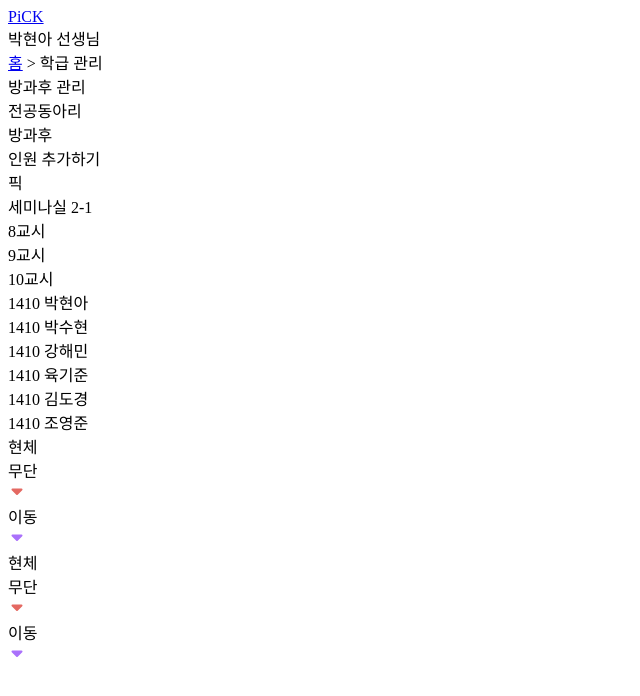
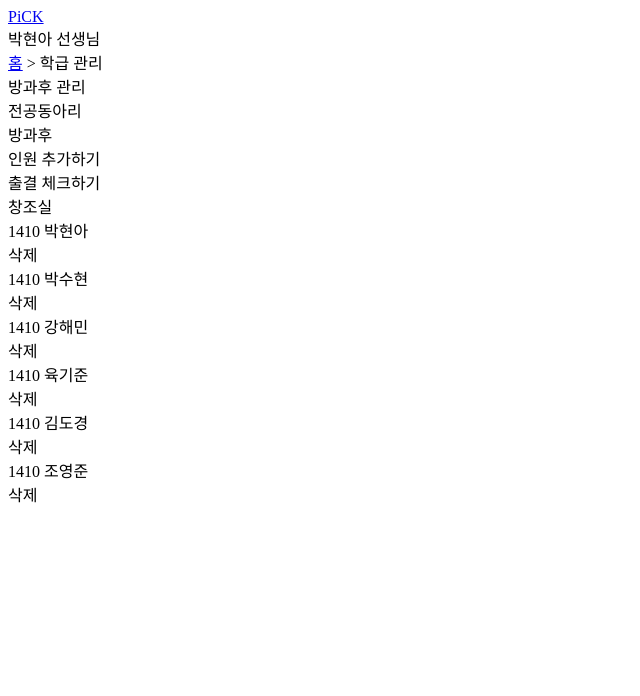
Before and after one commit to DSM-PICK/PICK2024_FRONT, a Next.js app: page /afterManage in a window 1280 px wide. Shown: the top 696 px of the page, without its empty margins (0-640 px from the left). Built offline with nearby package versions, Linux system fonts and the light colour scheme.

Commit message:
chore : 디자인 수정 및 코드 개선

```diff
--- a/src/app/afterManage/page.tsx
+++ b/src/app/afterManage/page.tsx
@@ -5,7 +5,6 @@ import react, { useState } from "react";
 import { getFullToday, getWeekDay } from "@/utils/date";
 import Button from "../components/common/button/page";
 import { Dropdown } from "../components/common/dropdown/page";
-import DoubleTab from "../components/common/tab/page";
 import { AfterCheck } from "../components/common/list/after/page";
 import { AfterTab } from "../components/common/tab/after/page";
 import Modal from "../components/common/modal/page";
@@ -14,14 +13,15 @@ import { AfterDelete } from "../components/common/list/after/delete/page";
 const AfterManage = () => {
   const [edit, setEdit] = useState<boolean>(false);
   const [change, setChange] = useState<boolean>(false);
-  const [add, setAdd] = useState<boolean>(false);
   const [modal, setModal] = useState<boolean>(false);
+  const [saveModal, setSaveModal] = useState<boolean>(false);
 
   const onClickEdit = () => {
     setEdit(true);
   };
 
   const onClickSave = () => {
+    setSaveModal(true);
     setEdit(false);
   };
 
@@ -41,11 +41,19 @@ const AfterManage = () => {
     setModal(false);
   };
 
+  const handleSaveModalCancel = () => {
+    setSaveModal(false);
+  };
+
+  const handleSaveModalConfirm = () => {
+    setSaveModal(false);
+  };
+
   const commonStyle = " bg-white text-label1 rounded-lg py-3 px-10";
 
   const threeStyle = " bg-white text-label1 rounded-lg py-3 px-25";
 
-  const datalist = {
+  const [datalist, setDatalist] = useState({
     name: [
       "1410 박현아",
       "1410 박수현",
@@ -55,6 +63,15 @@ const AfterManage = () => {
       "1410 조영준",
     ],
     state: ["취업", "자퇴", "출석", "현체", "귀가", "출석"],
+  });
+
+  const handleDelete = (index: number) => {
+    setDatalist((prevList) => {
+      const updatedList = { ...prevList };
+      updatedList.name.splice(index, 1);
+      updatedList.state.splice(index, 1);
+      return updatedList;
+    });
   };
 
   return (
@@ -64,7 +81,7 @@ const AfterManage = () => {
         <div className="text-neutral-200 text-sub-title3-B">
           <Link href="/main">홈</Link> &gt; 학급 관리
         </div>
-        <div className="flex justify-between">
+        <div className="flex justify-between items-center">
           <div className="flex font-sans text-heading4 text-gray-900 gap-4 items-center">
             방과후 관리
             <div className="text-neutral-200 text-heading5">
@@ -96,13 +113,28 @@ const AfterManage = () => {
               <Dropdown type="club" />
             </div>
           ) : (
-            <div>
+            <div className=" flex gap-4">
               <Button
                 colorType="ghost"
                 children="인원 추가하기"
                 buttonSize="small"
                 onClick={onClickAdd}
               />
+              {edit ? (
+                <Button
+                  colorType="ghost"
+                  children="출결 저장하기"
+                  buttonSize="small"
+                  onClick={onClickSave}
+                />
+              ) : (
+                <Button
+                  colorType="ghost"
+                  children="출결 체크하기"
+                  buttonSize="small"
+                  onClick={onClickEdit}
+                />
+              )}
             </div>
           )}
         </div>
@@ -146,30 +178,35 @@ const AfterManage = () => {
                   ))}
                 </div>
                 <div className=" flex gap-11">
+                  {edit ? (
+                    <>
+                      <AfterCheck state="현체" day={3} edit={true} />
+                      <AfterCheck state="무단" day={5} edit={true} />
+                      <AfterCheck state="이동" day={3} edit={true} />
+                    </>
+                  ) : (
+                    <>
                       <AfterCheck state="현체" day={3} />
                       <AfterCheck state="무단" day={5} />
                       <AfterCheck state="이동" day={3} />
-                  {/*이부분은 api연결하면서 할 예정 */}
+                    </>
+                  )}
                 </div>
               </div>
             </>
           ) : (
             <>
-              <div className=" flex gap-13">
-                <div className=" flex gap-2 items-center">
-                  <div className=" text-heading5 text-primary-100">
-                    픽{/**api연결 */}
-                  </div>
-                  <div className=" text-sub-title2-M text-neutral-300">
-                    세미나실 2-1{/**api연결 */}
-                  </div>
+              {edit ? (
+                <div className=" flex flex-col gap-8">
+                  <div className=" flex gap-20">
+                    <div className=" text-heading5 justify-center flex text-primary-100 w-29">
+                      창조실
                     </div>
                     <div className="flex gap-11">
                       <div className={threeStyle}>8교시</div>
                       <div className={threeStyle}>9교시</div>
                       <div className={threeStyle}>10교시</div>
                     </div>
-                {/* <AfterDelete student="1410 박현아" /> */}
                   </div>
                   <div className=" flex gap-13">
                     <div className=" flex flex-col gap-6">
@@ -183,15 +220,42 @@ const AfterManage = () => {
                       ))}
                     </div>
                     <div className=" flex gap-x-11 gap-y-6 flex-wrap content-start">
+                      {edit ? (
+                        <>
+                          <AfterCheck state="현체" day={3} edit={true} />
+                          <AfterCheck state="무단" day={3} edit={true} />
+                          <AfterCheck state="이동" day={3} edit={true} />
+                          <AfterCheck state="현체" day={3} edit={true} />
+                          <AfterCheck state="무단" day={3} edit={true} />
+                          <AfterCheck state="이동" day={3} edit={true} />
+                        </>
+                      ) : (
+                        <>
                           <AfterCheck state="현체" day={3} />
                           <AfterCheck state="무단" day={3} />
                           <AfterCheck state="이동" day={3} />
                           <AfterCheck state="현체" day={3} />
                           <AfterCheck state="무단" day={3} />
                           <AfterCheck state="이동" day={3} />
-                  {/*이부분은 api연결하면서 할 예정 */}
+                        </>
+                      )}
                     </div>
                   </div>
+                </div>
+              ) : (
+                <div className=" flex gap-8 flex-col">
+                  <div className=" text-heading5 text-primary-100">창조실</div>
+                  <div className=" flex gap-x-13 gap-y-5 flex-wrap">
+                    {datalist.name.map((name, index) => (
+                      <AfterDelete
+                        student={name}
+                        key={index}
+                        onDelete={() => handleDelete(index)}
+                      />
+                    ))}
+                  </div>
+                </div>
+              )}
             </>
           )}
         </div>
@@ -205,6 +269,16 @@ const AfterManage = () => {
           onConfirm={handleModalConfirm}
         />
       )}
+      {saveModal && (
+        <Modal
+          type="button"
+          heading1={`${datalist.name.length}외 1명의`}
+          heading2="변경된 상태를 저장하시겠습니까?"
+          buttonMessage="확인"
+          onCancel={handleSaveModalCancel}
+          onConfirm={handleSaveModalConfirm}
+        />
+      )}
     </div>
   );
 };
--- a/src/app/components/common/list/after/page.tsx
+++ b/src/app/components/common/list/after/page.tsx
@@ -4,35 +4,41 @@ import { CaretDown } from "@/assets/img/Icon/caret-down";
 interface AfterCheckProp {
   state: "출석" | "이동" | "외출" | "무단" | "현체";
   day: 3 | 5;
+  edit?: boolean;
 }
 
-export const AfterCheck: React.FC<AfterCheckProp> = ({ state, day }) => {
+export const AfterCheck: React.FC<AfterCheckProp> = ({ state, day, edit }) => {
+  const [isDropdownVisible, setIsDropdownVisible] = useState<boolean>(false);
+  const [selectedOption, setSelectedOption] = useState<string>(state);
+
   const style = () => {
     switch (selectedOption) {
       case "출석":
-        return " text-neutral-100";
+        return "text-neutral-100";
       case "무단":
-        return " border border-error-500 text-error-500";
+        return "border border-error-500 text-error-500";
       case "외출":
-        return " border border-primary-500 text-primary-500";
+        return "border border-primary-500 text-primary-500";
       case "이동":
-        return " border border-primary-600 text-primary-600";
+        return "border border-primary-600 text-primary-600";
+      default:
+        return "";
     }
   };
+
   const width = () => {
     switch (day) {
       case 3:
         return "w-60";
       case 5:
         return "w-30";
+      default:
+        return "";
     }
   };
 
   const commonStyle =
-    " text-button-S w-full py-4 px-2 hover:bg-primary-200 hover:text-white";
-
-  const [isDropdownVisible, setIsDropdownVisible] = useState<boolean>(false);
-  const [selectedOption, setSelectedOption] = useState<string>(state);
+    "text-button-S w-full py-4 px-2 hover:bg-primary-200 hover:text-white";
 
   const toggleDropdown = () => {
     setIsDropdownVisible(!isDropdownVisible);
@@ -48,7 +54,7 @@ export const AfterCheck: React.FC<AfterCheckProp> = ({ state, day }) => {
         return "#AA71FB";
       case "출석":
         return "#475467";
-      case "현체":
+      default:
         return undefined;
     }
   };
@@ -66,24 +72,26 @@ export const AfterCheck: React.FC<AfterCheckProp> = ({ state, day }) => {
     </div>
   ) : (
     <div
-      className={` relative h-max group p-4 bg-white rounded-lg text-label1 flex justify-between  items-center ${style()} ${width()}`}
+      className={`relative h-max group p-4 bg-white rounded-lg text-label1 flex justify-between items-center ${style()} ${width()}`}
       onClick={toggleDropdown}
     >
       <div>{selectedOption}</div>
-      <div className="w-4 h-4">
-        <CaretDown color={ArrowColor()} />
-      </div>
+      {edit && (
+        <div className="w-4 h-4">
+          <CaretDown color={ArrowColor()} />
+        </div>
+      )}
 
-      {isDropdownVisible && (
-        <div className="absolute w-full left-0 top-16 items-center flex flex-col rounded-lg bg-white">
+      {isDropdownVisible && edit && (
+        <div className="absolute z-10 w-full left-0 top-16 items-center flex flex-col rounded-lg bg-white">
           <div
-            className={` text-neutral-50 ${commonStyle}`}
+            className={`text-neutral-50 ${commonStyle}`}
             onClick={() => handleOptionClick("출석")}
           >
             출석
           </div>
           <div
-            className={` text-neutral-50 ${commonStyle}`}
+            className={`text-neutral-50 ${commonStyle}`}
             onClick={() => handleOptionClick("이동")}
           >
             이동
--- a/src/app/components/common/list/returnHome/page.tsx
+++ b/src/app/components/common/list/returnHome/page.tsx
@@ -2,16 +2,12 @@ import React from "react";
 
 interface HomeProps {
   student: string;
-  returnTime: string;
 }
 
-export const ReturnHome: React.FC<HomeProps> = ({ student, returnTime }) => {
+export const ReturnHome: React.FC<HomeProps> = ({ student }) => {
   return (
     <div className=" rounded-lg flex gap-3 items-center bg-white py-6 px-4 w-120">
       <div className="font-sans text-Button-L">{student}</div>
-      <div className="font-sans text-caption1 text-neutral-400">
-        {returnTime} 복귀예정
-      </div>
     </div>
   );
 };
--- a/src/app/components/common/menu/page.tsx
+++ b/src/app/components/common/menu/page.tsx
@@ -12,13 +12,13 @@ interface MenuProp {
 const Menu: React.FC<MenuProp> = ({ icon, children, href }) => {
   const childrenStyle = ` ${
     children.length < 7
-      ? "text-sub-title1-M w-28 flex justify-center items-center"
+      ? "text-sub-title1-M w-25 flex justify-center items-center"
       : "text-sub-title4-M w-32 h-8 flex justify-center items-center"
   }`;
   return (
     <Link href={href !== undefined ? href : "main"}>
       <div className=" flex flex-col justify-between items-center gap-3">
-        <div className=" w-29 h-29 flex items-center justify-center bg-white rounded-xl">
+        <div className=" w-25 h-25 flex items-center justify-center bg-white rounded-xl">
           {icon && <img src={icon.src} />}
         </div>
         <div className={` ${childrenStyle}  text-neutral-50`}>{children}</div>
--- a/src/app/components/common/modal/page.tsx
+++ b/src/app/components/common/modal/page.tsx
@@ -93,7 +93,7 @@ const Modal: React.FC<ModalProps> = ({
           <div className="flex flex-col gap-8 items-center">
             <div className="font-sans text-heading5 text-neutral-50 text-center">
               {heading1 && <div className="max-w-none">{heading1}</div>}
-              {heading2 && <div>{heading2}</div>}
+              {heading2 && <div className=" w-max">{heading2}</div>}
             </div>
             <div className="font-sans text-sub-title2-M text-neutral-400 text-center">
               {buttonMessage}하기 선택 이후에는 변경할 수 없습니다. <br /> 다시
--- a/src/app/outList/page.tsx
+++ b/src/app/outList/page.tsx
@@ -59,11 +59,7 @@ const OutList = () => {
           {selectedTab ? (
             <div className="flex flex-wrap gap-5 justify-between">
               {returnhomeData.names.map((name, index) => (
-                <ReturnHome
-                  key={index}
-                  returnTime={returnhomeData.times[index]}
-                  student={name}
-                />
+                <ReturnHome key={index} student={name} />
               ))}
             </div>
           ) : (
--- a/tailwind.config.ts
+++ b/tailwind.config.ts
@@ -305,6 +305,7 @@ const config: Config = {
         "29": "7.25rem",
         "700": "43.75rem",
         "90%": "90%",
+        "25": "6.25rem",
         "15": "3.75rem",
       },
       gap: {
```
Also changed, not shown: src/app/classManage/page.tsx (+13 -10 lines), src/app/components/common/list/after/delete/page.tsx (+9 -4 lines), src/app/main/page.tsx (+12 -6 lines), src/assets/img/Icon/공지사항.svg. Lines whose indentation alone changed are shown as unchanged.
